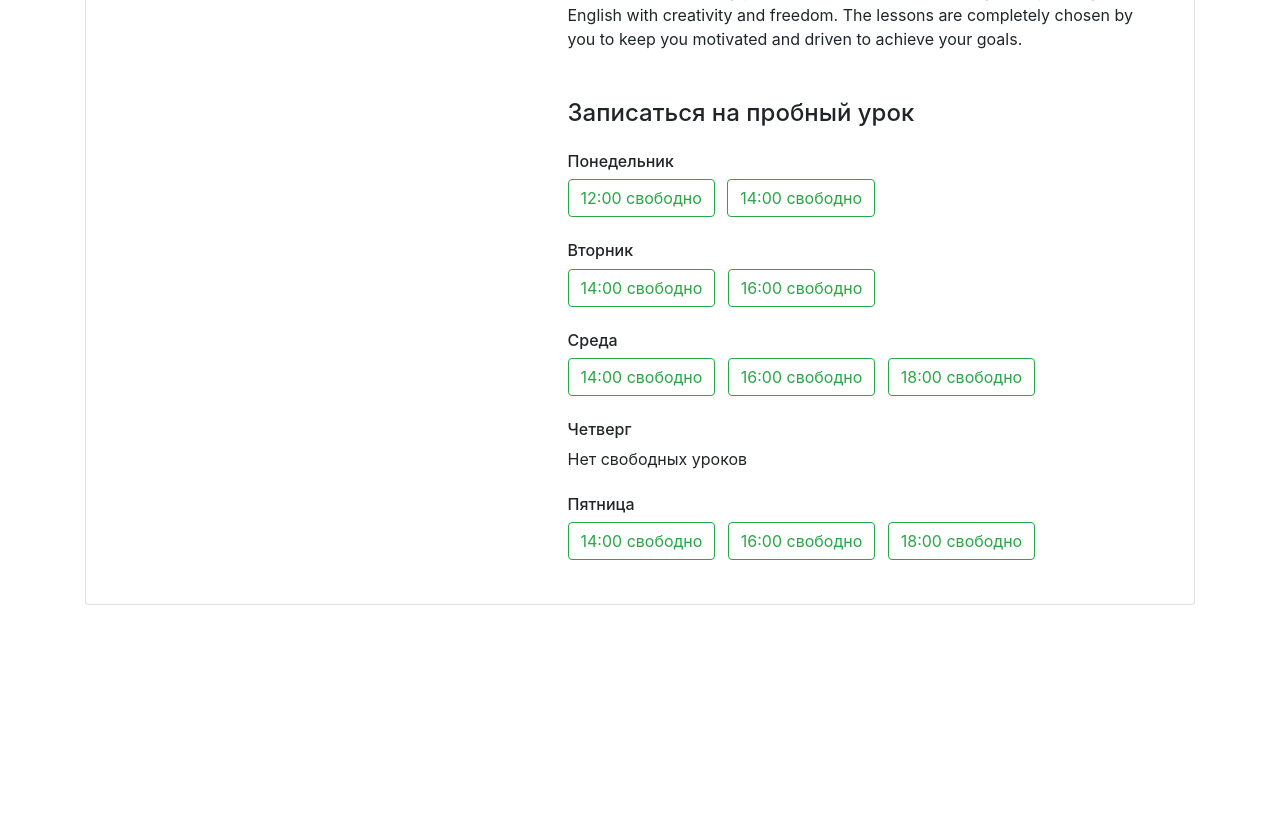
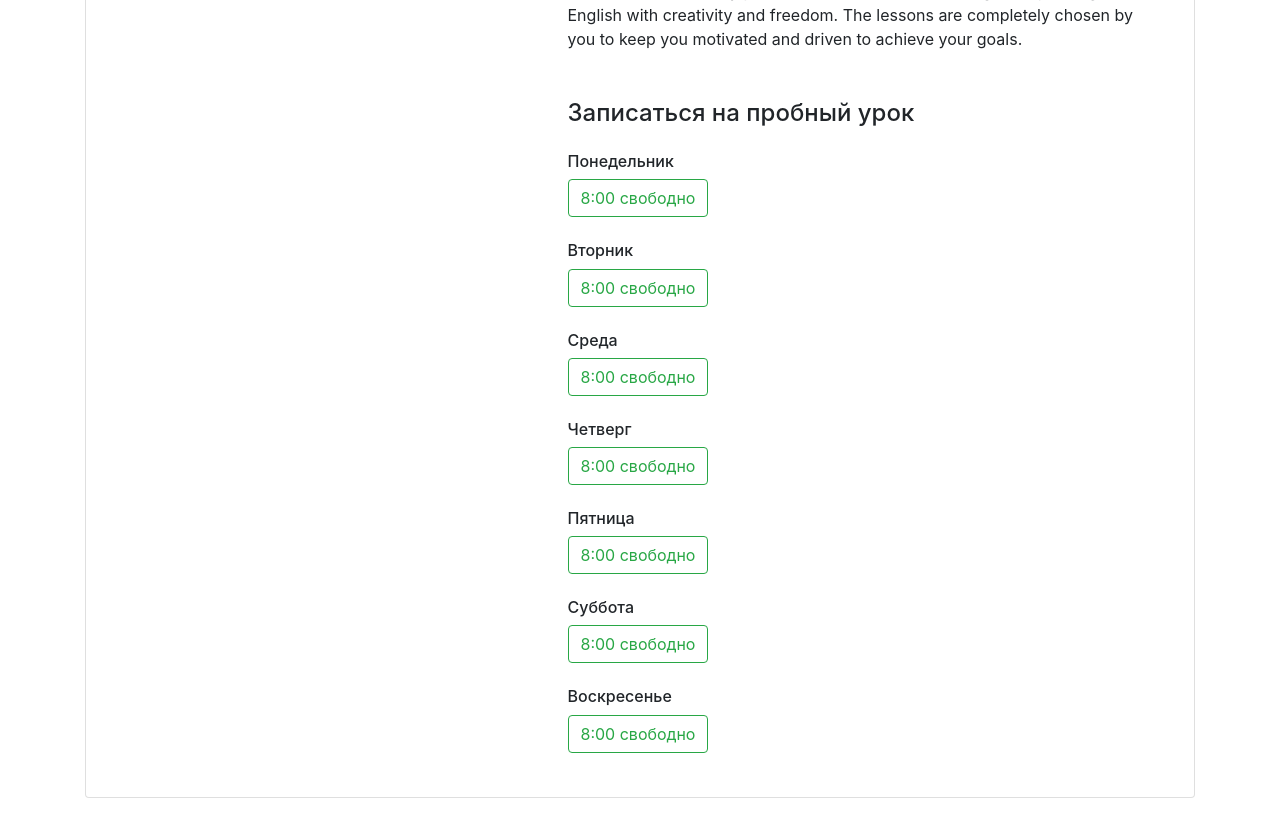
Before and after one commit to syntarch/teachers, a Flask app: page /profiles/1/ in a window 1280 px wide. Shown: the part 448-1270 px from the top of the page. Before the commit the page ends 1053 px from the top, so only its background shows below. Run offline with Flask 2, Linux system fonts and the light colour scheme; some libraries are stand-ins or nearby versions.

Commit message:
Teacher's pages - timetable

```diff
--- a/teachers.py
+++ b/teachers.py
@@ -29,12 +29,21 @@ def teachers(teacher_id):
             about = prepod['about']
             picture = prepod['picture']
             for_goals = prepod['goals']
+            timetable = prepod['free']
     teacher_goals = []
+    time_available = {}
+    for day, times in timetable.items():
+        time_available[day] = {}
+        for time, status in times.items():
+            if status is True:
+                time_available[day][time] = True
     for x in goals_list:
         if x in for_goals:
             teacher_goals += [goals_list[x]]
+    week = {'mon': 'Понедельник', 'tue': 'Вторник', 'wed': 'Среда', 'thu': 'Четверг', 'fri': 'Пятница', 'sat': 'Суббота',
+            'sun': 'Воскресенье'}
     return render_template('profile.html', name=name, rating=rating, price=price, about=about, picture=picture,
-                           teacher_goals=teacher_goals)
+                           teacher_goals=teacher_goals, schedule=time_available, week=week)
 
 @app.route('/request/')
 def request():
--- a/templates/profile.html
+++ b/templates/profile.html
@@ -42,7 +42,7 @@
               {% for goal in teacher_goals %}
               <p><span class="badge badge-secondary mr-2">{{goal}} </span></p>
               {% endfor %}
-              <p>{{ rating }} Ставка: {{ price }} / час</p>
+              <p>Рейтинг: {{ rating }} Ставка: {{ price }} Р/ час</p>
               <p>{{ about }}</p>
 
             </section>
@@ -51,27 +51,17 @@
 
               <h4 class="mb-4 mt-5">Записаться на пробный урок</h4>
 
-              <h6 class="mt-4">Понедельник</h6>
-              <a href="#" class="btn btn-outline-success mr-2">12:00 свободно</a>
-              <a href="#" class="btn btn-outline-success  mr-2">14:00 свободно</a>
-
-              <h6 class="mt-4">Вторник</h6>
-              <a href="#" class="btn btn-outline-success  mr-2">14:00 свободно</a>
-              <a href="#" class="btn btn-outline-success  mr-2">16:00 свободно</a>
-
-              <h6 class="mt-4">Среда</h6>
-              <a href="#" class="btn btn-outline-success  mr-2">14:00 свободно</a>
-              <a href="#" class="btn btn-outline-success  mr-2">16:00 свободно</a>
-              <a href="#" class="btn btn-outline-success  mr-2">18:00 свободно</a>
-
-              <h6 class="mt-4">Четверг</h6>
-
-              <p>Нет свободных уроков</p>
-
-              <h6 class="mt-4">Пятница</h6>
-              <a href="#" class="btn btn-outline-success  mr-2">14:00 свободно</a>
-              <a href="#" class="btn btn-outline-success  mr-2">16:00 свободно</a>
-              <a href="#" class="btn btn-outline-success  mr-2">18:00 свободно</a>
+              {% for day in schedule %}
+                <h6 class="mt-4">{{ week[day] }}</h6>
+                {% set current_day = schedule[day] %}
+                  {% if current_day|length != 0 %}
+                    {% for time in current_day %}
+                      <a href="#" class="btn btn-outline-success mr-2">{{ time }} свободно</a>
+                    {% endfor %}
+                  {% else %}
+                    <p>Нет свободных уровков</p>>
+                  {% endif %}
+              {% endfor %}
 
             </section>
 
```
